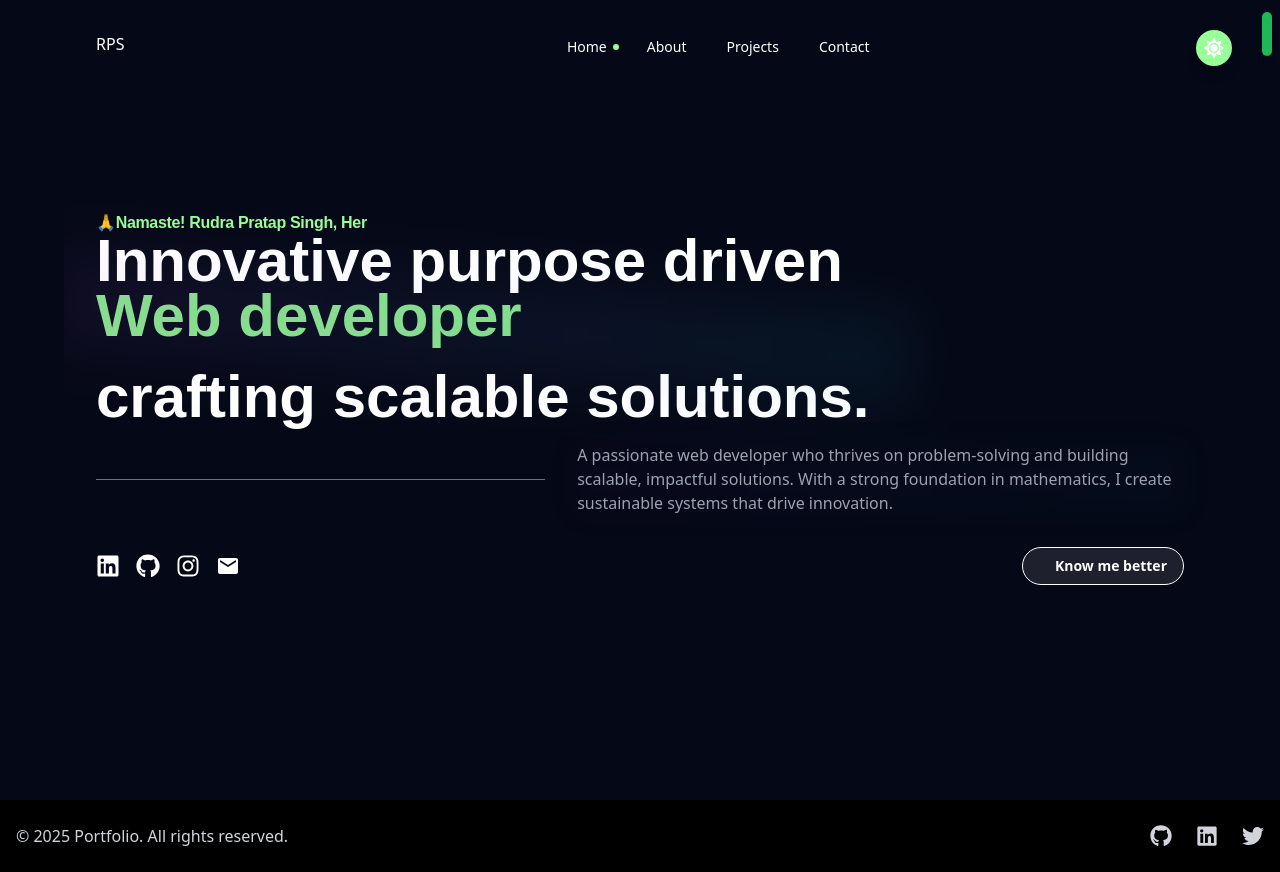
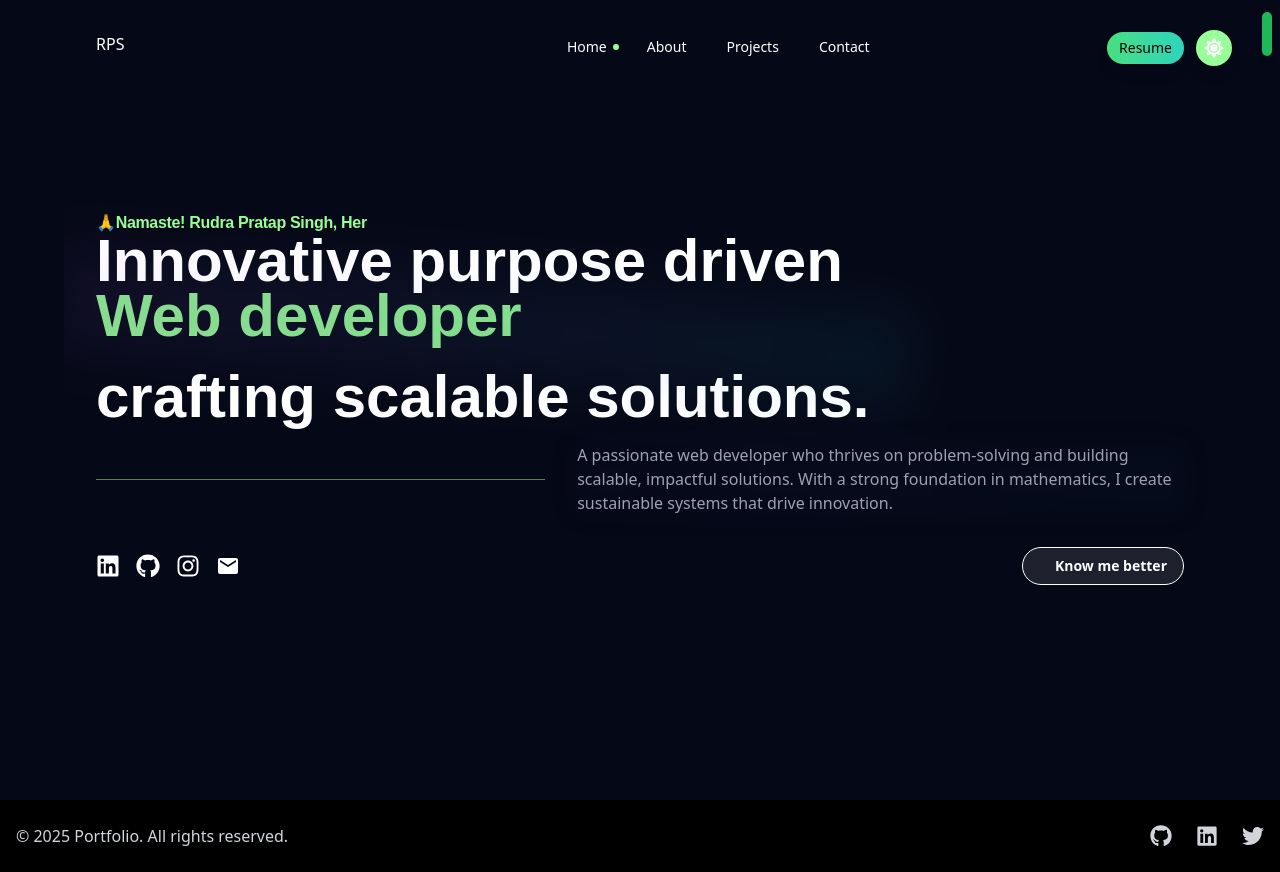
Before and after one commit to lord-rudra0/My-Portfolio, a React (Vite) app: page / in a window 1280 px wide. Built offline with nearby package versions, Linux system fonts and the light colour scheme.

Commit message:
Add desktop CTA for resume download and adjust ThemeToggle visibility

```diff
--- a/src/components/Navbar.jsx
+++ b/src/components/Navbar.jsx
@@ -117,8 +117,20 @@ const Navbar = () => {
           <motion.div
             className="flex items-center absolute right-4"
           >
-            <div className="scale-75 md:scale-100">
-              <ThemeToggle />
+            <div className="hidden md:flex items-center gap-3">
+              {/* Desktop CTA: Resume (opens resume.pdf in new tab) */}
+              <a
+                href="/resume.pdf"
+                target="_blank"
+                rel="noopener noreferrer"
+                className="inline-flex items-center px-3 py-1.5 rounded-full text-sm font-medium bg-gradient-to-r from-green-400 to-teal-400 text-black shadow-lg hover:opacity-95"
+                aria-label="Open resume"
+              >
+                Resume
+              </a>
+              <div className="scale-75 md:scale-100">
+                <ThemeToggle />
+              </div>
             </div>
           </motion.div>
         </motion.div>
```
